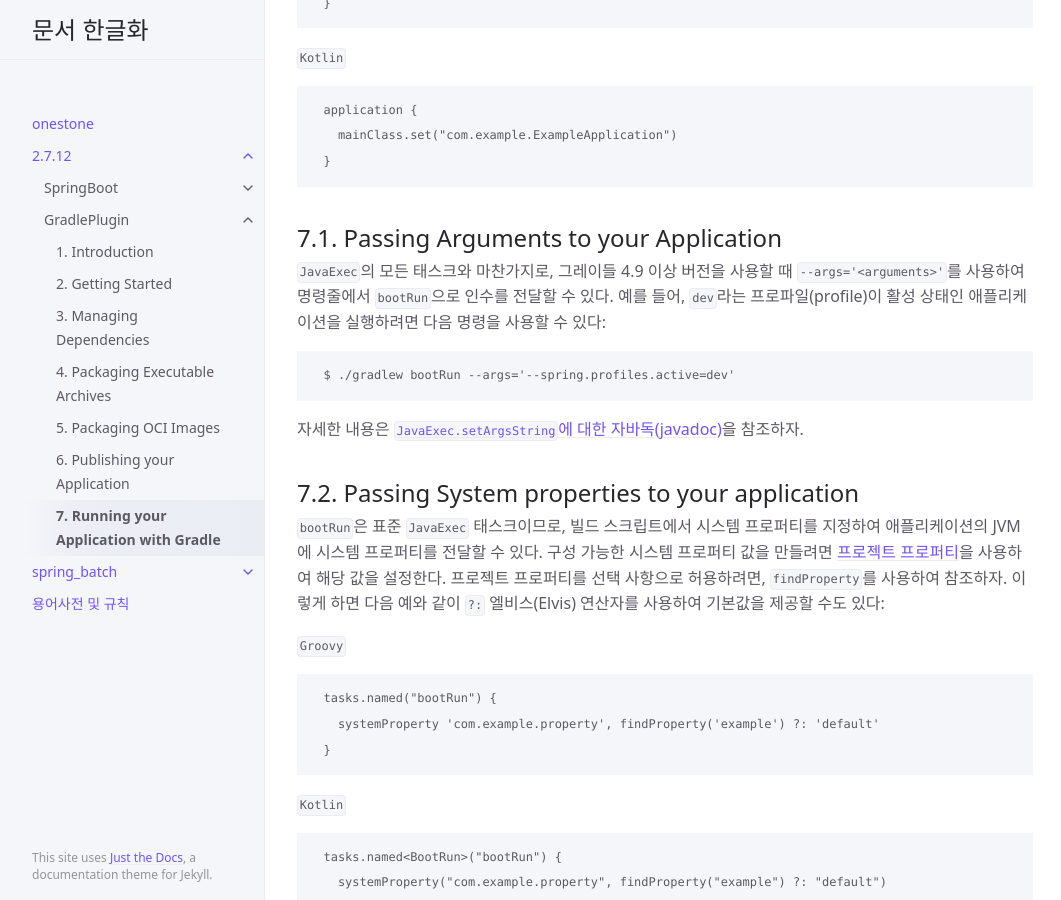
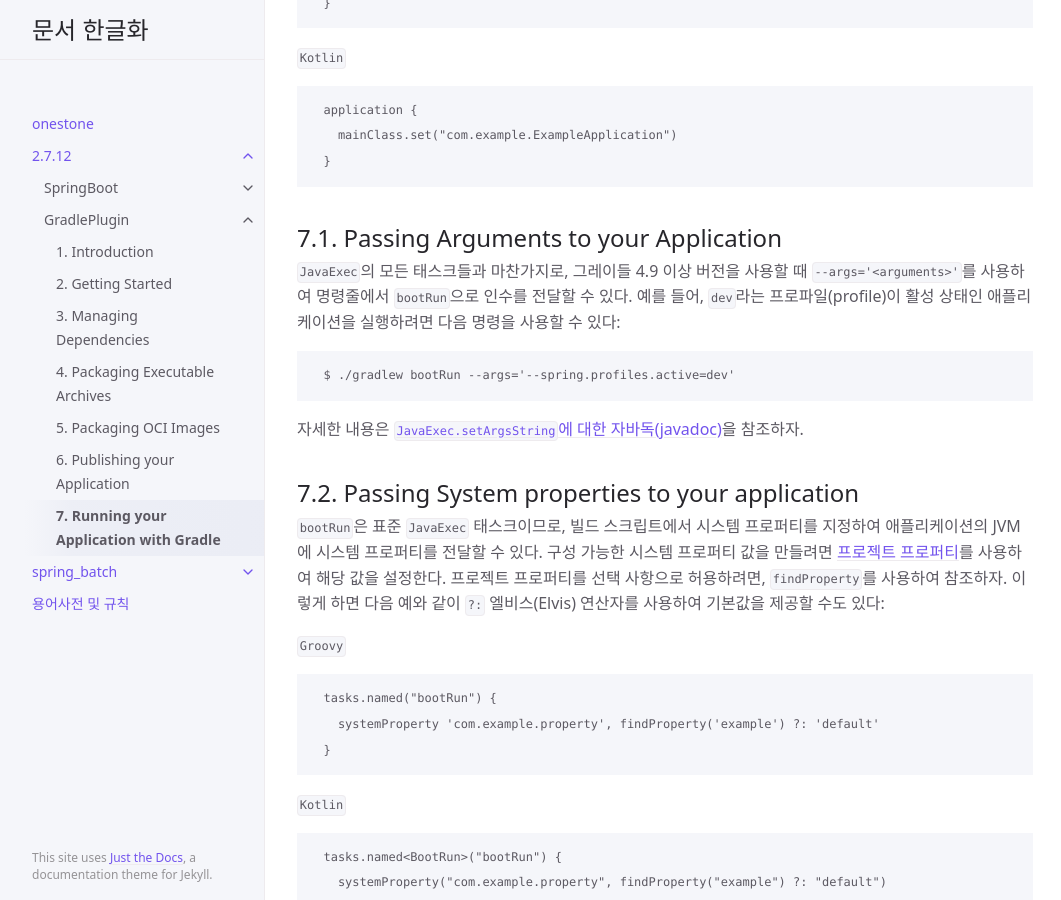
Before and after one commit to onestone9900/onestone9900.github.io, a Jekyll site: the page built from docs/2.7.12/gradle_plugin/7. running_your_application_with_gradle.md, in a window 1280 px wide and 900 px high, scrolled down 1714 px. Shown: the whole window, without its empty margins (107-1168 px from the left). Built offline with Jekyll 4.4.1, drawn with Linux system fonts in a browser that asks for light colours.

Commit message:
docs: 7. 조사 수정

````diff
--- a/docs/2.7.12/gradle_plugin/7. running_your_application_with_gradle.md
+++ b/docs/2.7.12/gradle_plugin/7. running_your_application_with_gradle.md
@@ -80,7 +80,7 @@ nav_order: 7
 
 
 ## 7.1. Passing Arguments to your Application
- `JavaExec`의 모든 태스크와 마찬가지로, 그레이들 4.9 이상 버전을 사용할 때 `--args='<arguments>'`를 사용하여 명령줄에서 `bootRun`으로 인수를 전달할 수 있다. 예를 들어, `dev`라는 프로파일(profile)이 활성 상태인 애플리케이션을 실행하려면 다음 명령을 사용할 수 있다:
+ `JavaExec`의 모든 태스크들과 마찬가지로, 그레이들 4.9 이상 버전을 사용할 때 `--args='<arguments>'`를 사용하여 명령줄에서 `bootRun`으로 인수를 전달할 수 있다. 예를 들어, `dev`라는 프로파일(profile)이 활성 상태인 애플리케이션을 실행하려면 다음 명령을 사용할 수 있다:
 
 ```
   $ ./gradlew bootRun --args='--spring.profiles.active=dev'
@@ -90,7 +90,7 @@ nav_order: 7
 
 
 ## 7.2. Passing System properties to your application
-`bootRun`은 표준 `JavaExec` 태스크이므로, 빌드 스크립트에서 시스템 프로퍼티를 지정하여 애플리케이션의 JVM에 시스템 프로퍼티를 전달할 수 있다. 구성 가능한 시스템 프로퍼티 값을 만들려면 [프로젝트 프로퍼티](https://docs.gradle.org/current/dsl/org.gradle.api.Project.html#N14FE1)을 사용하여 해당 값을 설정한다. 프로젝트 프로퍼티를 선택 사항으로 허용하려면, `findProperty`를 사용하여 참조하자. 이렇게 하면 다음 예와 같이 `?:` 엘비스(Elvis) 연산자를 사용하여 기본값을 제공할 수도 있다:
+`bootRun`은 표준 `JavaExec` 태스크이므로, 빌드 스크립트에서 시스템 프로퍼티를 지정하여 애플리케이션의 JVM에 시스템 프로퍼티를 전달할 수 있다. 구성 가능한 시스템 프로퍼티 값을 만들려면 [프로젝트 프로퍼티](https://docs.gradle.org/current/dsl/org.gradle.api.Project.html#N14FE1)를 사용하여 해당 값을 설정한다. 프로젝트 프로퍼티를 선택 사항으로 허용하려면, `findProperty`를 사용하여 참조하자. 이렇게 하면 다음 예와 같이 `?:` 엘비스(Elvis) 연산자를 사용하여 기본값을 제공할 수도 있다:
 
 `Groovy`
 ```
````
